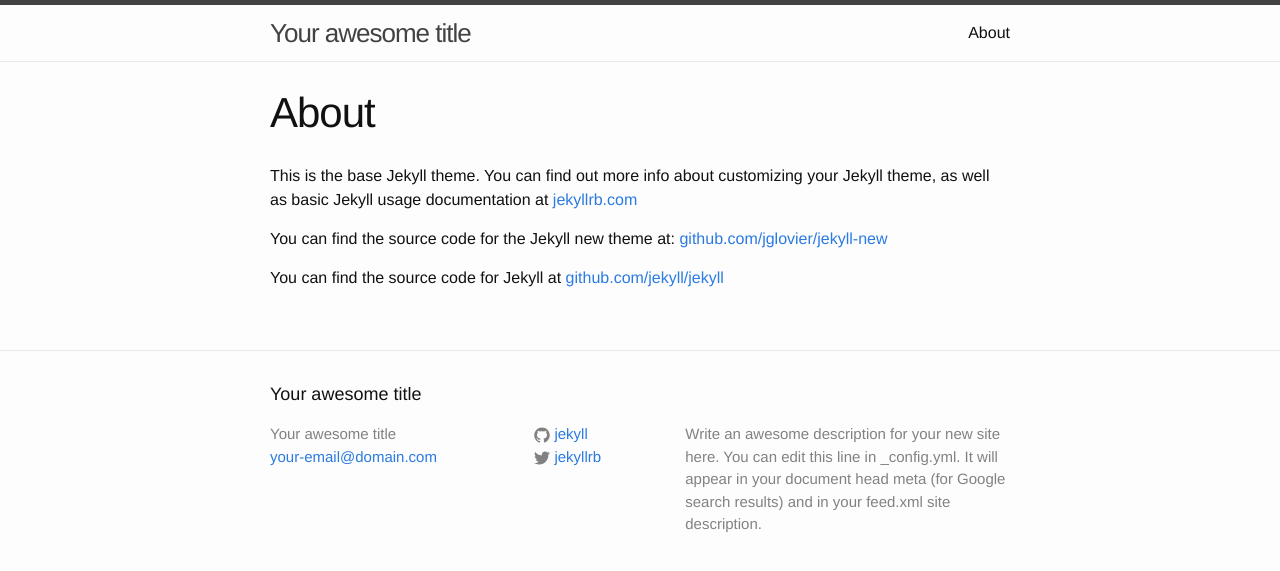
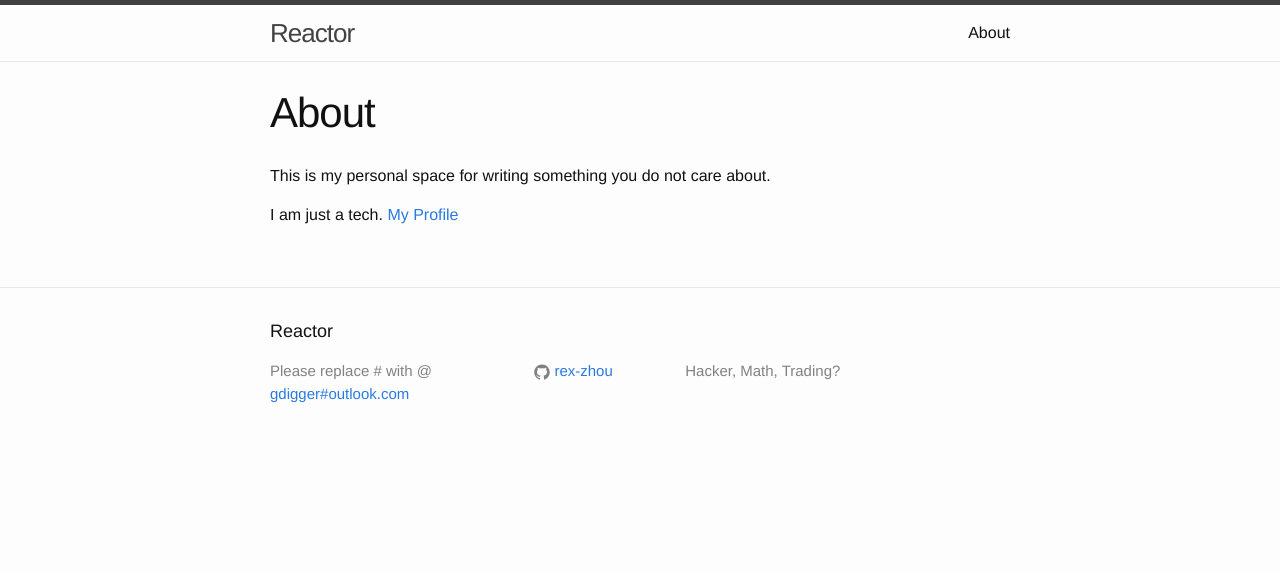
Before and after one commit to rex-zhou/rex-zhou.github.io, a Jekyll site: the page built from about.md, in a window 1280 px wide. Shown: the top 571 px of the page. Built offline with Jekyll 4.4.1, drawn with Linux system fonts in a browser that asks for light colours.

Commit message:
Update for the first post

```diff
--- a/_config.yml
+++ b/_config.yml
@@ -1,14 +1,12 @@
 # Site settings
-title: Your awesome title
-email: your-email@domain.com
+title: Reactor
+email: gdigger#outlook.com
 description: > # this means to ignore newlines until "baseurl:"
-  Write an awesome description for your new site here. You can edit this
-  line in _config.yml. It will appear in your document head meta (for
-  Google search results) and in your feed.xml site description.
+  Hacker, Math, Trading?
 baseurl: "" # the subpath of your site, e.g. /blog/
-url: "http://yourdomain.com" # the base hostname & protocol for your site
-twitter_username: jekyllrb
-github_username:  jekyll
+url: "http://rex-zhou.github.io" # the base hostname & protocol for your site
+twitter_username:
+github_username:  rex-zhou
 
 # Build settings
 markdown: kramdown
--- a/_includes/footer.html
+++ b/_includes/footer.html
@@ -7,7 +7,7 @@
     <div class="footer-col-wrapper">
       <div class="footer-col  footer-col-1">
         <ul class="contact-list">
-          <li>{{ site.title }}</li>
+          <li>Please replace # with @</li>
           <li><a href="mailto:{{ site.email }}">{{ site.email }}</a></li>
         </ul>
       </div>
--- a/about.md
+++ b/about.md
@@ -4,8 +4,7 @@ title: About
 permalink: /about/
 ---
 
-This is the base Jekyll theme. You can find out more info about customizing your Jekyll theme, as well as basic Jekyll usage documentation at [jekyllrb.com](http://jekyllrb.com/)
+This is my personal space for writing something you do not care about.
 
-You can find the source code for the Jekyll new theme at: [github.com/jglovier/jekyll-new](https://github.com/jglovier/jekyll-new)
-
-You can find the source code for Jekyll at [github.com/jekyll/jekyll](https://github.com/jekyll/jekyll)
+I am just a tech.
+[My Profile](https://www.linkedin.com/in/rexqzhou)
```
Also changed, not shown: _posts/2015-11-11-welcome-to-reactor.markdown (added, +7 -0 lines), _drafts/2015-11-10-welcome-to-jekyll.markdown (renamed from _posts/2015-11-10-welcome-to-jekyll.markdown), 5 other files.
